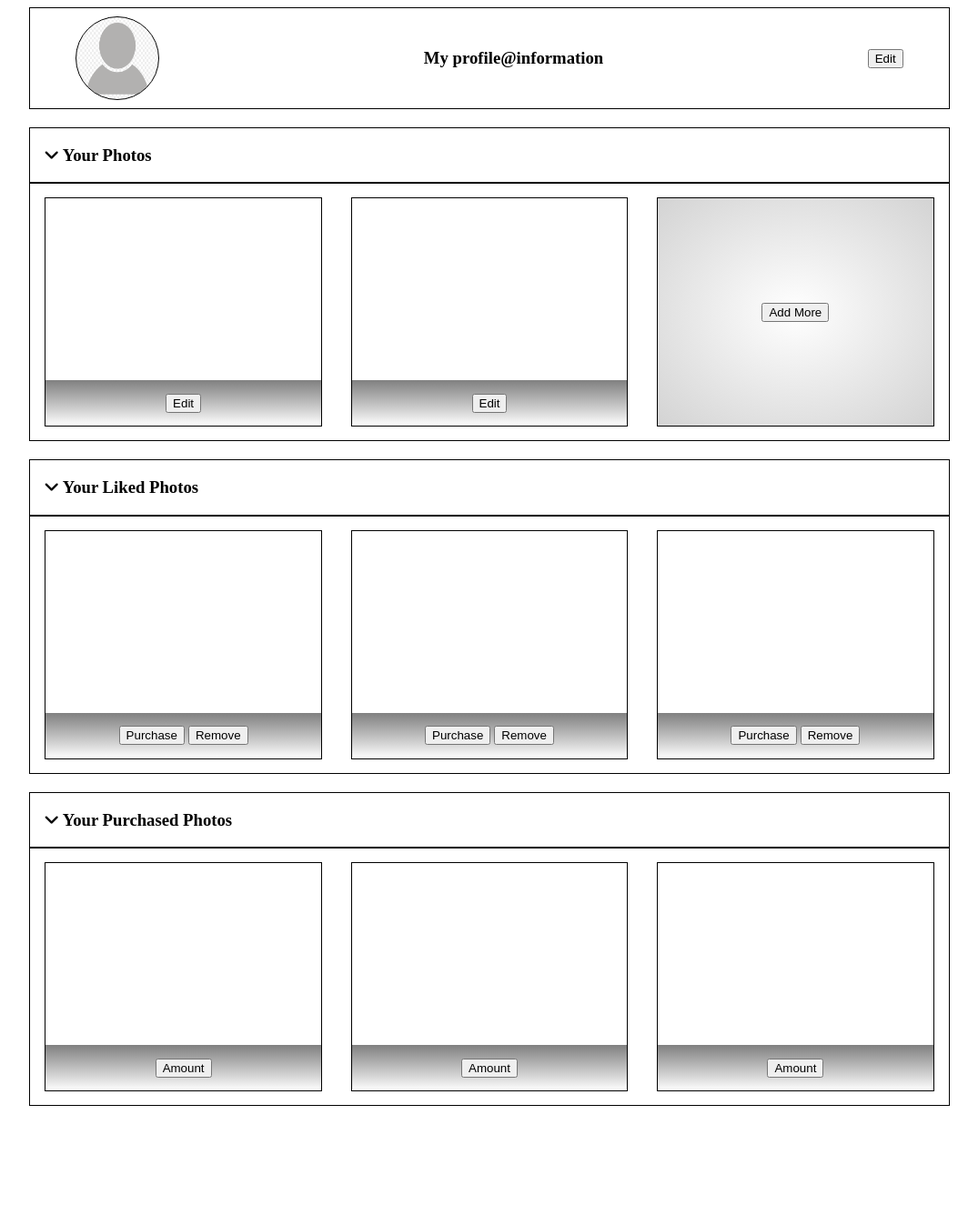
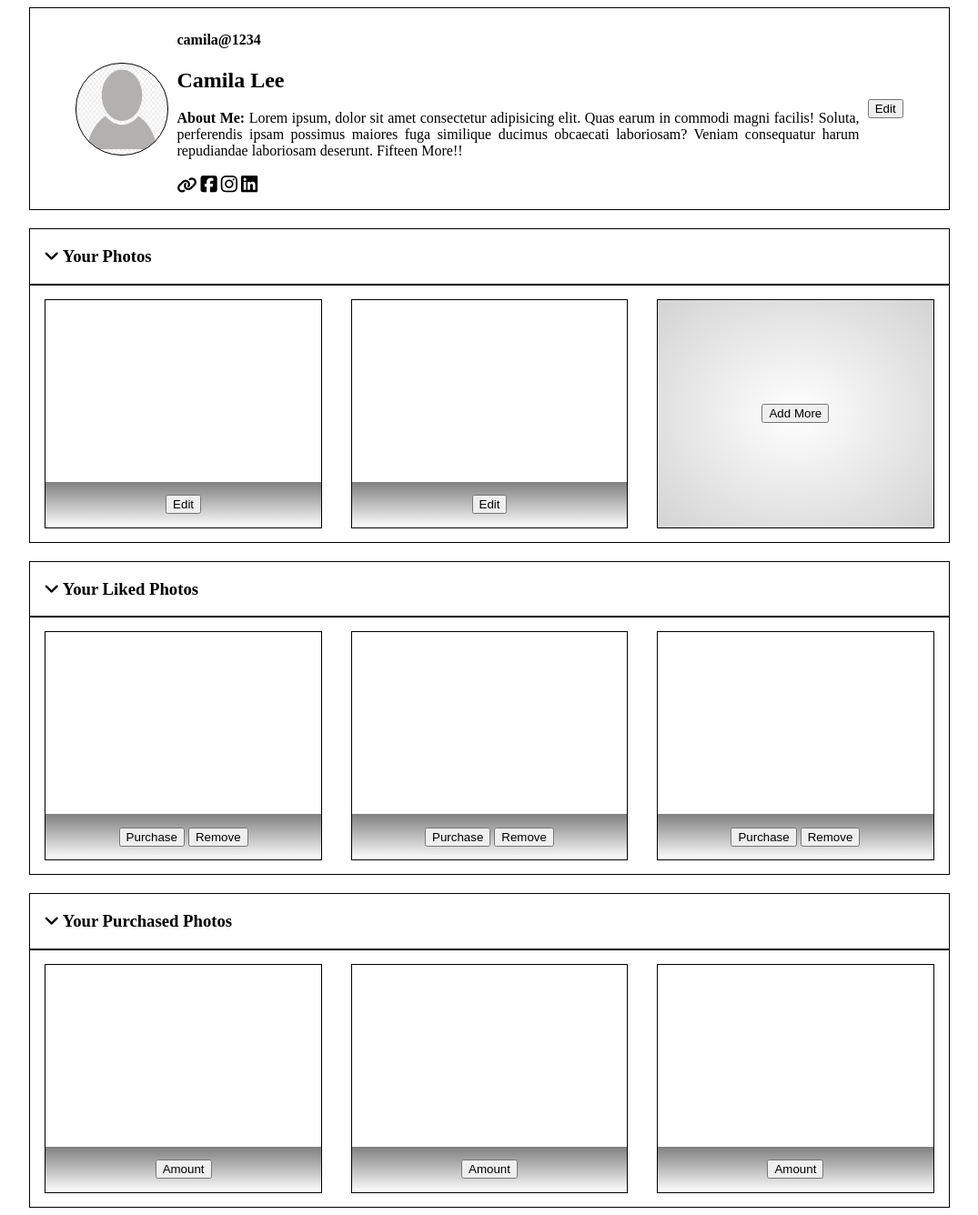
Before and after one commit to MatthewMcf/Prophoto, a PHP site: page /view/privateProfView.php in a window 1280 px wide. Shown: the whole page at 91% size, without its empty margins (102-1177 px from the left). Before the commit the page ends 1216 px from the top, so only its background shows below. Run offline with PHP 8.4, Linux system fonts and the light colour scheme; some libraries are stand-ins or nearby versions.

Commit message:
Edited Profile Header

```diff
--- a/public/css/privateProfView.css
+++ b/public/css/privateProfView.css
@@ -8,27 +8,45 @@ section {
 #profileHeader {
 	border: 1px solid black;
 	padding: 5px 50px;
-	height: 100px;
+	max-height: 250px;
 	display: flex;
 	justify-content: space-between;
 	align-items: center;
 }
 #profilePic {
 	border: 1px solid black;
-	border-radius: 90px;
-	width: 90px;
-	height: 90px;
+	border-radius: 50px;
+	width: 100px;
+	height: 100px;
 	overflow: hidden;
 	position: relative;
 }
 #profilePic img {
-	width: 90px;
-	height: 90px;
+	width: 100px;
+	height: 100px;
 	position: absolute;
 	z-index: -1;
 }
 #profilePic:hover {
-	background-color: rgba(120, 120, 120, 0.3);
+	background-color: rgba(120, 120, 120, 0.2);
+	cursor: pointer;
+}
+#profileInfo {
+	max-height: 250px;
+	width: 750px;
+}
+#profileInfo p {
+	text-align: justify;
+}
+#socialMedia {
+	margin: 10px 0;
+}
+#socialMedia a {
+	font-size: 1.3rem;
+	color: black;
+}
+.fa-link {
+	font-size: 1.1rem;
 }
 
 /* PRIVATE PROFILE ALBUMS */
--- a/public/css/profileEdit.css
+++ b/public/css/profileEdit.css
@@ -15,3 +15,6 @@ textarea {
 	display: inline-block;
 	width: 100px;
 }
+.fa-solid {
+	font-size: 0.8rem;
+}
--- a/public/js/Modal.js
+++ b/public/js/Modal.js
@@ -62,6 +62,7 @@ function setModalContent() {
 	xhr.send(null);
 }
 
+// Edit Profile Information
 function setModalProfileInfo() {
 	// Set up the request
 	var xhr = new XMLHttpRequest();
@@ -92,6 +93,7 @@ function setModalProfileInfo() {
 	xhr.send(null);
 }
 
+// Edit Profile Picture
 function setModalEditPic() {
 	// Set up the request
 	var xhr = new XMLHttpRequest();
--- a/public/js/script.js
+++ b/public/js/script.js
@@ -6,7 +6,7 @@ profilePic.addEventListener("click", function () {
 });
 
 // Trigger Modal to edit Profile Info
-let profileInfo = document.getElementById("profileInfo");
+let profileInfo = document.getElementById("editProfileInfo");
 profileInfo.addEventListener("click", function () {
 	setModalProfileInfo();
 });
--- a/view/privateProfView.php
+++ b/view/privateProfView.php
@@ -16,8 +16,18 @@
             <div id="profilePic">
                 <img src="../public/images/default_profile_picture.png" alt="profilePic">
             </div>
-            <h3>My profile@information</h3>
-            <button id="profileInfo">Edit</button>
+            <div id="profileInfo">
+                <h4>camila@1234</h4>
+                <h2>Camila Lee</h2>
+                <p><strong>About Me:</strong> Lorem ipsum, dolor sit amet consectetur adipisicing elit. Quas earum in commodi magni facilis! Soluta, perferendis ipsam possimus maiores fuga similique ducimus obcaecati laboriosam? Veniam consequatur harum repudiandae laboriosam deserunt. Fifteen More!!</p>
+                <div id="socialMedia">
+                    <a href="http://mywebsite.com" target="_blank"><i class="fa-solid fa-link"></i></a>
+                    <a href="http://facebook.com/leegihe95" target="_blank"><i class="fa-brands fa-facebook-square"></i></a>
+                    <a href="http://instagram.com/camilaglee/" target="_blank"><i class="fa-brands fa-instagram"></i></a>
+                    <a href="http://linkedin.com/leegihe95" target="_blank"><i class="fa-brands fa-linkedin"></i></a>
+                </div>
+            </div>
+            <button id="editProfileInfo">Edit</button>
         </div>
         <div>
             <div class="yourPhotos">
--- a/view/profileEdit.php
+++ b/view/profileEdit.php
@@ -12,7 +12,7 @@
 
 <body>
     <section>
-        <form action="phototable" method="post">
+        <form action="profileEdit.php" method="post">
             <fieldset>
                 <legend> Profile Edit </legend>
                 <br>
@@ -23,7 +23,7 @@
                 <textarea name="aboutMe" id="aboutMe" cols="30" rows="10" placeholder="Max 255 characters"></textarea>
                 <br><br>
                 <label for="website" class="labelWidth">Website: </label>
-                <input type="text" name="website" id="website" maxlength="255">
+                <i class="fa-solid fa-link"> <input type="text" name="website" id="website" maxlength="255"></i>
                 <br><br>
                 <label for="findMe" class="labelWidth">Find me on: </label>
                 <i class="fa-brands fa-facebook-square"> <input type="text" name="facebook" id="findMe" maxlength="255" value="@"></i>
```
Also changed, not shown: public/css/photoEdit.css (+1 -6 lines), view/photoEdit.php (+5 -5 lines).
